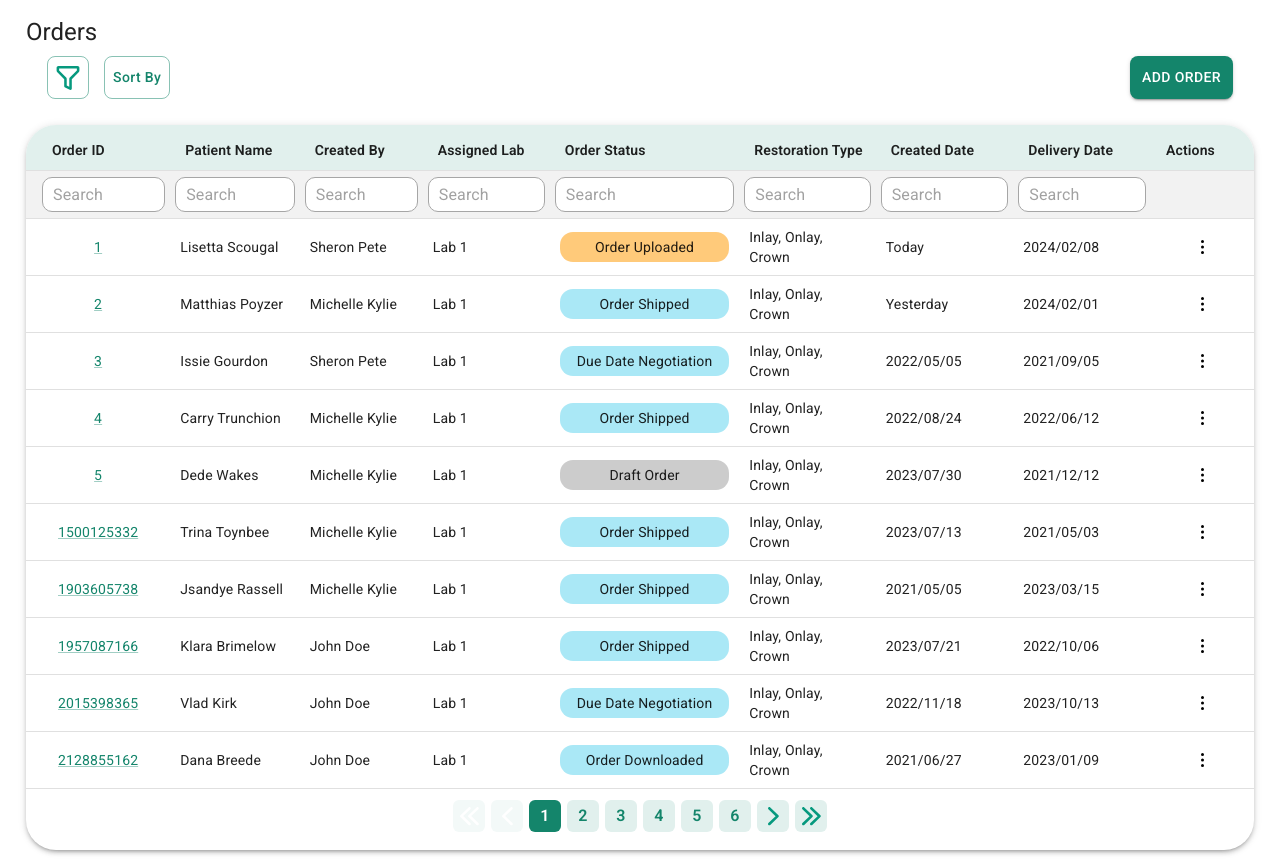
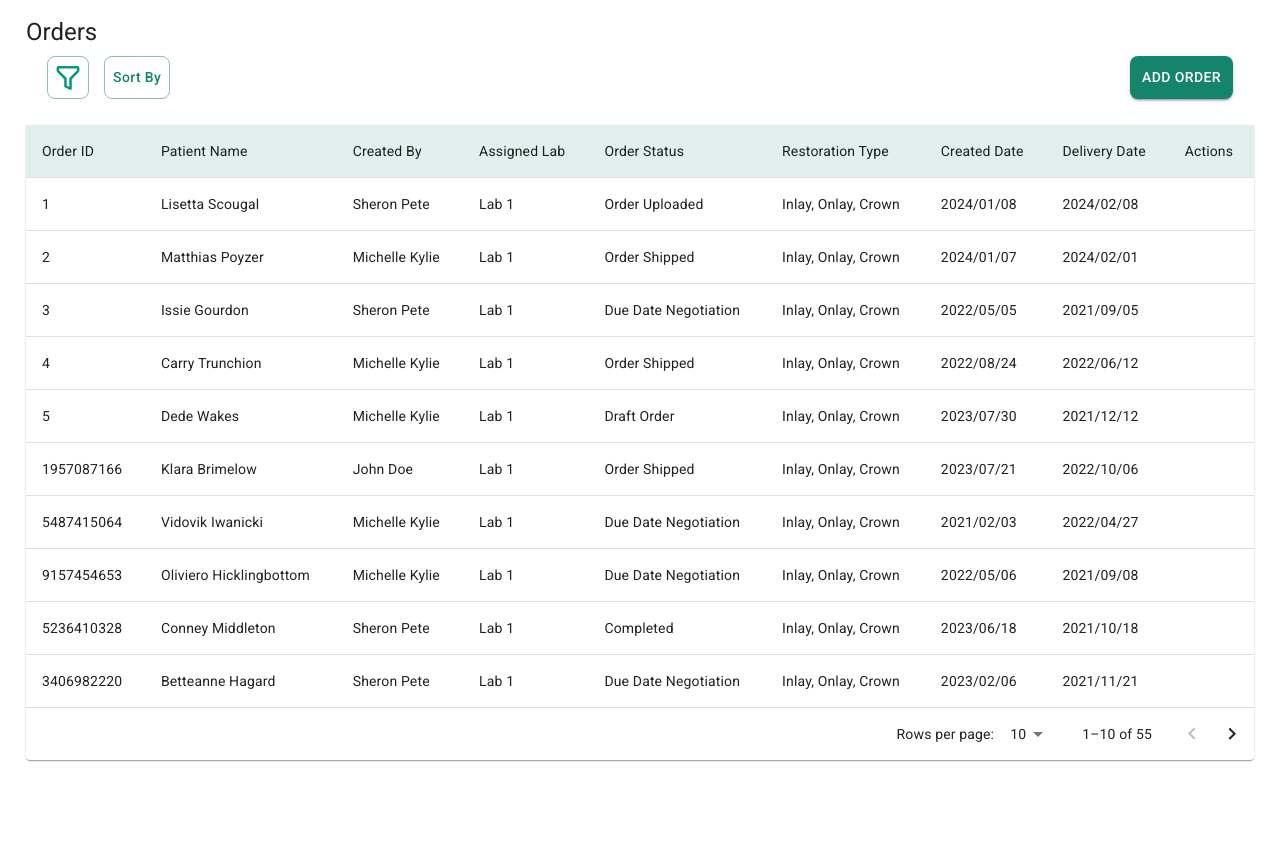
Before and after one commit to shivamkumar-materialplus/gc-table, a React (Create React App) app: page / in a window 1280 px wide. After the commit the page ends 800 px from the top, so only its background shows below. Built offline with nearby package versions, Linux system fonts and the light colour scheme.

Commit message:
Generic table component

```diff
--- a/package.json
+++ b/package.json
@@ -8,6 +8,7 @@
     "@mui/material": "latest",
     "@types/react": "latest",
     "@types/react-dom": "latest",
+    "axios": "^1.6.5",
     "react": "latest",
     "react-dom": "latest",
     "react-router-dom": "^6.21.2",
--- a/src/App.tsx
+++ b/src/App.tsx
@@ -1,15 +1,15 @@
 import Container from '@mui/material/Container';
-import * as React from 'react';
+import React from 'react';
 import { BrowserRouter, Route, Routes } from 'react-router-dom';
-import Home from './pages/Home';
 import OrderDetailsPage from './pages/OrderDetails';
+import OrdersList from './pages/OrdersList';
 
 export default function App() {
   return (
     <Container maxWidth={"lg"} disableGutters>
       <BrowserRouter>
         <Routes>
-          <Route path="/" element={<Home />} />
+          <Route path="/" element={<OrdersList />} />
           <Route path="order/:orderId" element={<OrderDetailsPage />} />
           <Route path="*" element={<h1>Invalid Path</h1>} />
         </Routes>
--- /dev/null
+++ b/src/components/Table-new/DataTable.tsx
@@ -0,0 +1,70 @@
+import { Paper, Table, TableBody, TableContainer, TableHead, TablePagination } from '@mui/material';
+import React, { useMemo } from 'react';
+
+interface Column {
+  id: string;
+  label: string;
+}
+
+interface DataTableProps {
+  columns: Column[];
+  data: any[];
+  renderHeader: (columns: Column[]) => React.ReactNode;
+  renderRow: (row: any, columns: Column[]) => React.ReactNode;
+  searchText: string;
+  // onSearchChange: (event: React.ChangeEvent<HTMLInputElement>) => void;
+  onSearchChange: (columnName: string, value: string) => void;
+  page: number;
+  rowsPerPage: number;
+  onPageChange: (event: unknown, newPage: number) => void;
+  onRowsPerPageChange: (event: React.ChangeEvent<HTMLInputElement>) => void;
+}
+
+const DataTable: React.FC<DataTableProps> = ({ columns,
+  data,
+  renderHeader,
+  renderRow,
+  searchText,
+  onSearchChange,
+  page,
+  rowsPerPage,
+  onPageChange,
+  onRowsPerPageChange }) => {
+
+  const visibleRows = useMemo(
+    () =>
+      data.slice(
+        (page) * rowsPerPage,
+        (page) * rowsPerPage + rowsPerPage,
+      ),
+    [page, rowsPerPage, data],
+  );
+
+  return (
+    <Paper>
+      <TableContainer>
+        <Table>
+          <TableHead>
+            {renderHeader(columns)}
+          </TableHead>
+          <TableBody>
+            {visibleRows.map((row) => (
+              renderRow(row, columns))
+            )}
+          </TableBody>
+        </Table>
+      </TableContainer>
+      <TablePagination
+        rowsPerPageOptions={[10, 25, 50]}
+        component="div"
+        count={data.length}
+        rowsPerPage={rowsPerPage}
+        page={page}
+        onPageChange={onPageChange}
+        onRowsPerPageChange={onRowsPerPageChange}
+      />
+    </Paper>
+  )
+}
+
+export default DataTable
--- /dev/null
+++ b/src/components/Table-new/TableHeader.styles.tsx
@@ -0,0 +1,10 @@
+import { makeStyles } from 'tss-react/mui';
+import { COLOR } from '../../utils/constants';
+
+export const useStyles = makeStyles()((_defaultTheme, _props) => {
+  return {
+    titleRow: {
+      backgroundColor: COLOR.LIGHT_GREEN,
+    },
+  }
+})
--- /dev/null
+++ b/src/components/Table-new/TableHeader.tsx
@@ -0,0 +1,26 @@
+
+import { TableCell, TableRow, Typography } from '@mui/material';
+import React from 'react';
+import { useStyles } from './TableHeader.styles';
+interface Column {
+  id: string;
+  label: string;
+}
+interface TableHeaderProps {
+  columns: Column[];
+}
+
+const TableHeader: React.FC<TableHeaderProps> = ({ columns }) => {
+  const { classes } = useStyles();
+  return (
+    <TableRow className={classes.titleRow}>
+      {columns.map((column) => (
+        <TableCell key={column.id}>
+          <Typography variant='body2'>{column.label}</Typography>
+        </TableCell>
+      ))}
+    </TableRow>
+  );
+};
+
+export default TableHeader;
--- /dev/null
+++ b/src/components/Table-new/TableRow.tsx
@@ -0,0 +1,25 @@
+import React from 'react';
+
+import { TableCell, TableRow } from '@mui/material';
+
+interface Column {
+  id: string;
+  label: string;
+}
+
+interface TableRowProps {
+  row: any;
+  columns: Column[];
+}
+const TableRowComponent: React.FC<TableRowProps> = ({ row, columns }) => {
+  console.log(row)
+  return (
+    <TableRow>
+      {columns.map((column) => (
+        <TableCell key={column.id}>{row[column.id]}</TableCell>
+      ))}
+    </TableRow>
+  );
+};
+
+export default TableRowComponent;
--- a/src/pages/Home.tsx
+++ b/src/pages/Home.tsx
@@ -1,7 +1,6 @@
 import { Box, Typography } from '@mui/material'
 import React from 'react'
-import MyTable from '../components/Table'
-import data from '../data/MOCK_DATA.json'
+import OrdersList from './OrdersList'
 
 function Home() {
   return (
@@ -9,7 +8,8 @@ function Home() {
       <Typography variant="h5" component="h1" gutterBottom>
         Orders
       </Typography>
-      <MyTable data={data} />
+      {/* <MyTable data={data} /> */}
+      <OrdersList />
     </Box>
   )
 }
--- /dev/null
+++ b/src/pages/OrdersList.tsx
@@ -0,0 +1,98 @@
+import { Box, Typography } from '@mui/material';
+import React, { useEffect, useState } from 'react';
+import DataTable from '../components/Table-new/DataTable';
+import TableHeader from '../components/Table-new/TableHeader';
+import TableRowComponent from '../components/Table-new/TableRow';
+
+import MenuBox from '../components/MenuBox';
+import data1 from '../data/MOCK_DATA.json';
+
+export default function OrdersList() {
+  const columns = [
+    { id: 'order_id', label: 'Order ID', },
+    { id: "patient_name", label: 'Patient Name', },
+    { id: 'created_by', label: 'Created By', },
+    { id: 'assigned_lab', label: 'Assigned Lab', },
+    { id: 'order_status', label: 'Order Status', },
+    { id: 'restoration_type', label: 'Restoration Type', },
+    { id: 'created_date', label: 'Created Date', },
+    { id: 'delivery_date', label: 'Delivery Date', },
+    { id: 'action_allowed', label: 'Actions' }
+  ];
+
+  const [data, setData] = useState<any[]>([]);
+  // @TODO : CHECK if filters works well as individual columns have search.
+  const [searchText, setSearchText] = useState('');
+  const [filters, setFilters] = useState<{ [key: string]: string }>({});
+
+  const [page, setPage] = useState(0);
+  const [rowsPerPage, setRowsPerPage] = useState(10);
+
+  useEffect(() => {
+    // Function to fetch data from the API
+    const fetchData = async () => {
+      try {
+        // const response = await axios.get(
+        //   `https://api.example.com/data?search=${searchText}&page=${page + 1}&perPage=${rowsPerPage}`
+        // );
+        // setData(response.data);
+        const cleanRows = data1.map(row => {
+          return {
+            order_id: row.order_id,
+            created_by: row.created_by,
+            assigned_lab: row.assigned_lab,
+            order_status: row.order_status,
+            created_date: row.created_date,
+            delivery_date: row.delivery_date,
+            patient_id: row.patient_id,
+            patient_name: row.patient_name,
+            restoration_type: row.restoration_type,
+            lab_information: row.lab_information,
+          }
+        });
+        setData(cleanRows);
+      } catch (error) {
+        console.error('Error fetching data:', error);
+      }
+    };
+    fetchData();
+  }, [searchText, page, rowsPerPage]);
+
+  const handleSearchChange = (columnName: string, value: string) => {
+    setFilters((prevFilters) => ({
+      ...prevFilters,
+      [columnName]: value,
+    }));
+    setPage(0);
+  };
+
+  const handleChangePage = (event: unknown, newPage: number) => {
+    setPage(newPage);
+  };
+
+  const handleChangeRowsPerPage = (event: React.ChangeEvent<HTMLInputElement>) => {
+    setRowsPerPage(parseInt(event.target.value, 10));
+    setPage(0);
+  };
+
+  return (
+    <Box sx={{ my: 2 }}>
+      <Typography variant="h5" component="h1" gutterBottom>
+        Orders
+      </Typography>
+      <MenuBox />
+      <DataTable
+        columns={columns}
+        data={data}
+        renderHeader={(columns) => <TableHeader columns={columns} />}
+        renderRow={(row, columns) => <TableRowComponent row={row} columns={columns} />}
+        searchText={searchText}
+        onSearchChange={handleSearchChange}
+        page={page}
+        rowsPerPage={rowsPerPage}
+        onPageChange={handleChangePage}
+        onRowsPerPageChange={handleChangeRowsPerPage}
+      />
+    </Box>
+  );
+}
```
Also changed, not shown: 1 other file (tests, documents, lock files or other folders).
